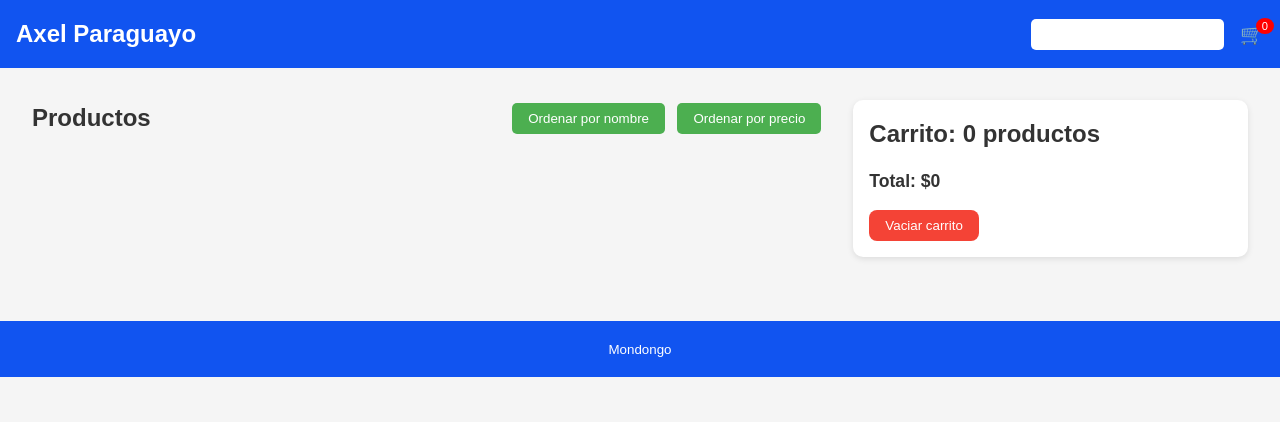
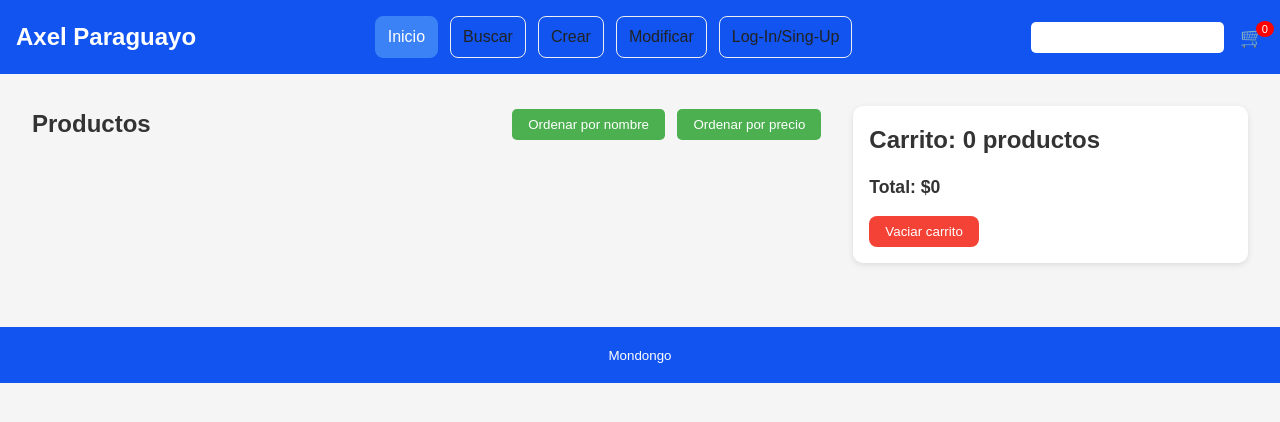
Before and after one commit to Axelbogado10/grupoJAProgra3integrador25Cuatri2_Front, a plain HTML site: page html/index.html in a window 1280 px wide. Drawn offline with Linux system fonts and the light colour scheme; no server answers.

Commit message:
No descomente, UPS

```diff
--- a/css/style.css
+++ b/css/style.css
@@ -180,7 +180,7 @@ body {
     color: white;
 }
 
-/*
+
 .nav-list{
     display: flex;
     gap: .75rem;
@@ -206,4 +206,3 @@ body {
     color: #fff;
     border-color: #3b82f6;
     }
-*/
--- a/html/index.html
+++ b/html/index.html
@@ -12,15 +12,15 @@
     <div class="brand">
         <h1>Axel Paraguayo</h1>
     </div>
-<!--
+
     <ul class="cart-items nav-list">
         <li><a href="index.html" aria-current="page">Inicio</a></li>
-        <li><a href="consultar.html">Consultar id</a></li>
+        <li><a href="consultar.html">Buscar</a></li>
         <li><a href="crear.html">Crear</a></li>
-        <li><a href="modificar.html">Modificar</a></li>
-        <li><a href="eliminar.html">Eliminar</a></li>
+        <li><a href="../html/ticket.html">Modificar</a></li>
+        <li><a href="../html/loginuser.html">Log-In/Sing-Up</a></li>
     </ul>
--->
+
     <div class="nav-actions">
         <input id="filter", type="search",placeholder="Buscar fruta...", aria-label="Buscar fruta por nombre"/>
         <button class="cart-button" type="button" aria-label="Abrir carrito">
```
